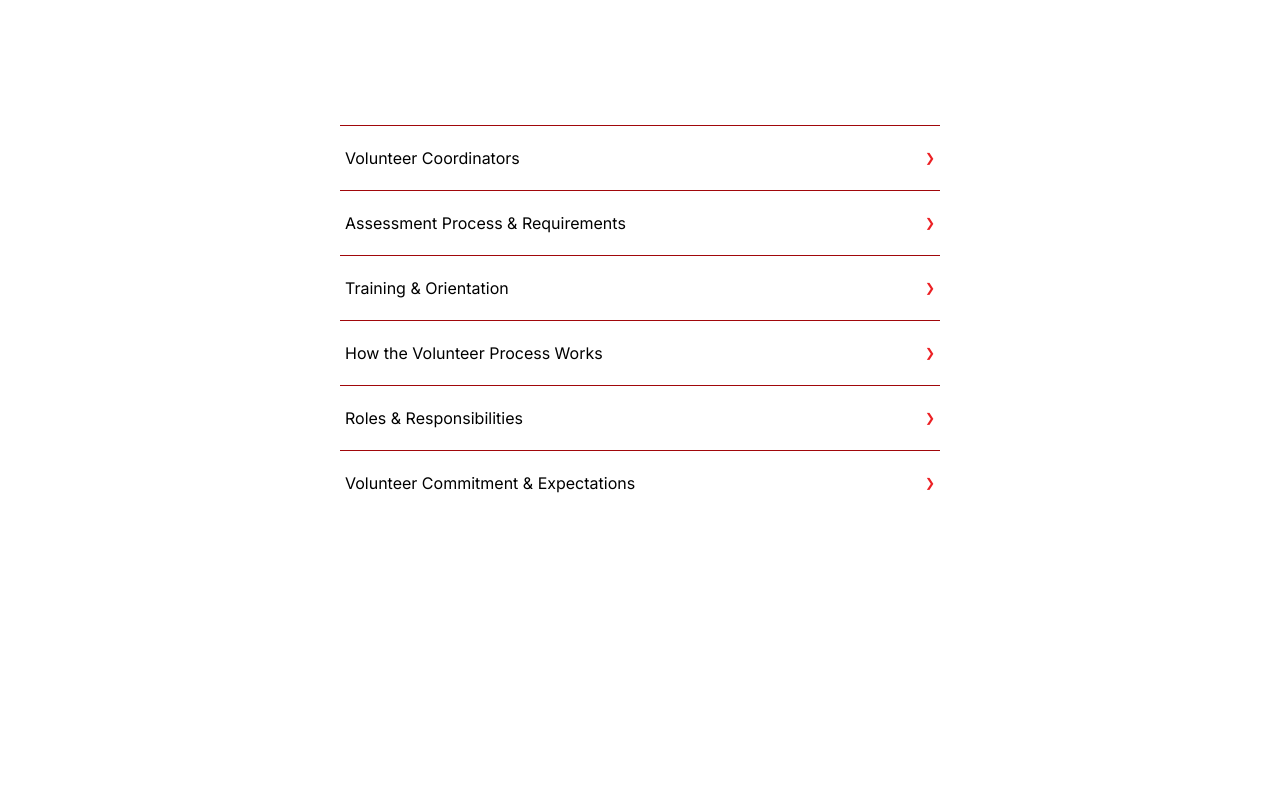
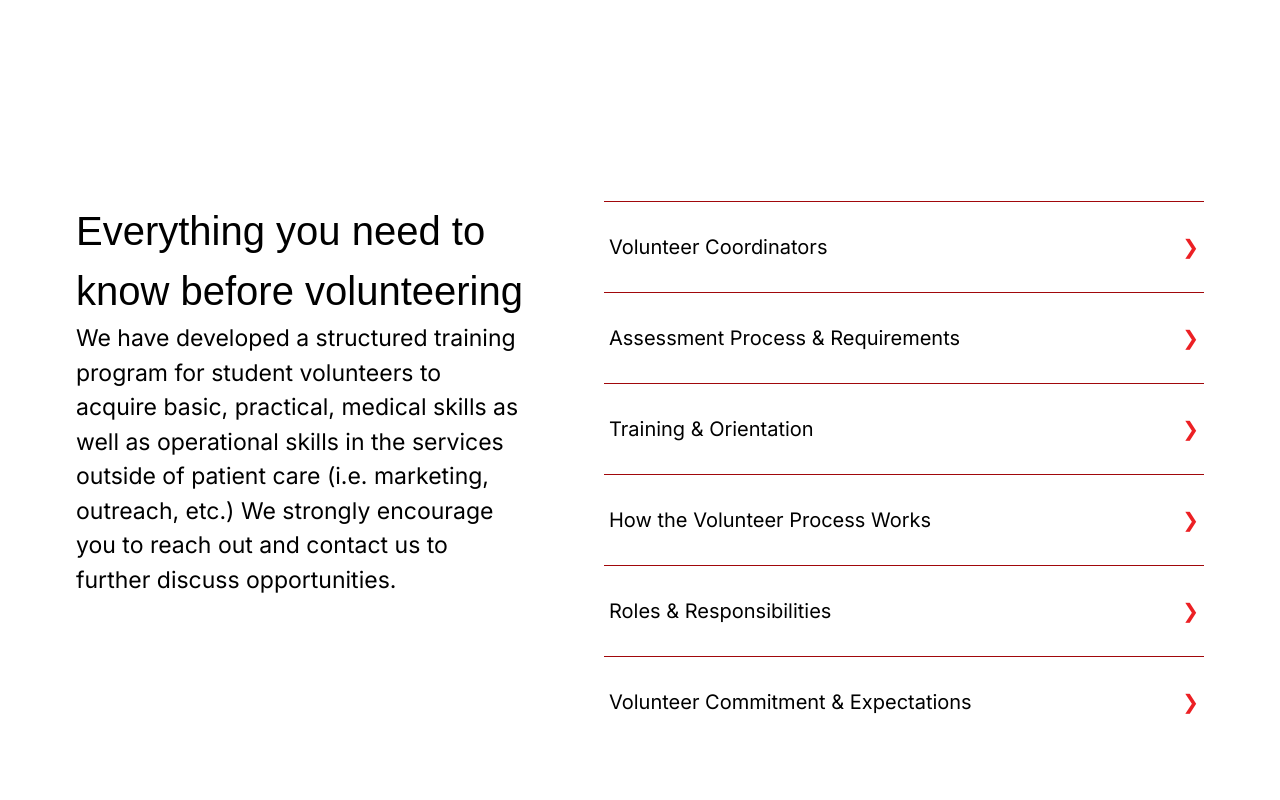
Before and after one commit to dylsub/SHIFAClinicWebsite, a Next.js app: page /get-involved in a window 1280 px wide. Shown: the part 680-1480 px from the top of the page. Built offline with nearby package versions, Linux system fonts and the light colour scheme; a web font is replaced by a local one.

Commit message:
finished getinvolvedfaq :)

```diff
--- a/app/(components)/get-involved/FAQ/DropdownColumn.jsx
+++ b/app/(components)/get-involved/FAQ/DropdownColumn.jsx
@@ -1,7 +1,7 @@
 import React from "react";
 import DropDownPanel from "../../reusables/DropDownPanel";
 
-const DropdownColumn = () => {
+const DropdownColumn = ({ columnSize }) => {
   // Devin + Faris
   // Create a column of 6 FAQ dropdowns (Refer to Figma)
   // It should be 600px or so wide (Not set)
@@ -11,35 +11,35 @@ const DropdownColumn = () => {
     <DropDownPanel
       buttonText={"Volunteer Coordinators"}
       dropdownText={"The volunteer coordinators at SHIFA Clinic oversee the recruitment, scheduling, and support of volunteers, ensuring all operations run smoothly and efficiently."}
-      size={"600px"}
+      size={columnSize}
     ></DropDownPanel>
 
     <DropDownPanel
       buttonText={"Assessment Process & Requirements"}
       dropdownText={"Volunteers are required to meet specific eligibility criteria and undergo an application process that includes an assessment of their skills, background, and commitment to serving the community."}
-      size={"600px"}
+      size={columnSize}
     ></DropDownPanel>
 
     <DropDownPanel
       buttonText={"Training & Orientation"}
       dropdownText={"New volunteers participate in a structured training and orientation program where they learn essential healthcare skills such as history taking and obtaining vital signs under supervision."}
-      size={"600px"}
+      size={columnSize}
     ></DropDownPanel>
 
     <DropDownPanel
       buttonText={"How the Volunteer Process Works"}
       dropdownText={"The volunteer process involves applying through a formal system, attending an orientation, completing training, and then actively participating in various healthcare-related tasks at the clinic."}
-      size={"600px"}
+      size={columnSize}
     ></DropDownPanel>
     <DropDownPanel
       buttonText={"Roles & Responsibilities"}
       dropdownText={"Volunteers take on a variety of roles based on their skills and interests, ranging from clinical tasks like assisting healthcare providers to non-clinical support such as administrative work and marketing."}
-      size={"600px"}
+      size={columnSize}
     ></DropDownPanel>
     <DropDownPanel
       buttonText={"Volunteer Commitment & Expectations"}
       dropdownText={"Volunteers can expect to commit 10-15 hours of work to Shifa Clinic on a weekly basis, assisting in basic administrative tasks, patient care, and vital analysis."}
-      size={"600px"}
+      size={columnSize}
     ></DropDownPanel>
   </div>;
 };
--- a/app/(components)/get-involved/FAQ/GetInvolvedFAQ.jsx
+++ b/app/(components)/get-involved/FAQ/GetInvolvedFAQ.jsx
@@ -1,4 +1,6 @@
 import React from 'react'
+import TextColumn from './TextColumn'
+import DropdownColumn from './DropdownColumn'
 
 const GetInvolvedFAQ = () => {
     // Devin + Faris
@@ -9,10 +11,15 @@ const GetInvolvedFAQ = () => {
     // Style accordingly
 
   return (
-    <div>
-
+    <div className = "getInvolvedFAQ" style = {{ display: 'flex', flexDirection: 'row', gap: '1rem', alignItems: 'flex-start', margin: '60px'}}>
+      <div className = "textColumn" style = {{ flex: '1', boxSizing: 'border-box', padding: '1rem', marginRight: '30px'}}>
+        <TextColumn />
+      </div>
+      <div className = "dropdownColumn" style = {{ flex: '1', boxSizing: 'border-box', padding: '1rem'}}>
+        <DropdownColumn columnSize={"600px"} />
+      </div>
     </div>
-  )
-}
+  );
+};
 
 export default GetInvolvedFAQ
--- a/app/(components)/get-involved/FAQ/GetInvolvedFAQ.module.css
+++ b/app/(components)/get-involved/FAQ/GetInvolvedFAQ.module.css
@@ -0,0 +1,22 @@
+.getInvolvedFAQ {
+    display: flex;
+    flex-direction: row; /* default anyway, but explicit for clarity */
+    gap: 1rem;
+    /* optionally: flex-wrap: wrap; if you want them to stack on tiny screens */
+    align-items: flex-start; /* if you want them aligned at the top */
+  }
+
+  /* Let each column fill up about half */
+  .textColumn, .dropdownColumn {
+    flex: 1;              /* each gets half of the container width */
+    box-sizing: border-box;
+    padding: 1rem;        /* for spacing */
+  }
+
+  /* For debugging, you could color them in temporarily: */
+  .textColumn {
+    background-color: #f0f0f0;
+  }
+  .dropdownColumn {
+    background-color: #fff8f8;
+  }
--- a/app/(components)/get-involved/FAQ/TextColumn.jsx
+++ b/app/(components)/get-involved/FAQ/TextColumn.jsx
@@ -8,7 +8,11 @@ const TextColumn = () => {
 
   return (
     <div>
-
+      <h1>Everything you need to know before volunteering</h1>
+      <h4>We have developed a structured training program for student volunteers to acquire basic,
+        practical, medical skills as well as operational skills in the services outside of patient care
+        (i.e. marketing, outreach, etc.) We strongly encourage you to reach out and contact us to further
+        discuss opportunities.</h4>
     </div>
   )
 }
--- a/app/(components)/reusables/DropDownPanel.module.css
+++ b/app/(components)/reusables/DropDownPanel.module.css
@@ -5,8 +5,8 @@
 
 .dropdownButton {
   background-color: white;
-  padding: 20px 5px;
-  font-size: 16px;
+  padding: 30px 5px;
+  font-size: 20px;
   color: #000;
   display: flex;
   justify-content: space-between;
@@ -21,7 +21,7 @@
 
 .dropdownButton::after {
   content: "\276F";
-  font-size: 12px;
+  font-size: 20px;
   color: #ec2024;
   transform: rotate(0deg);
   transition: transform 0.3s ease;
@@ -29,7 +29,7 @@
 
 .dropdownButton.open::after {
   content: "\276F";
-  font-size: 12px;
+  font-size: 20px;
   color: #ec2024;
   transform: rotate(90deg);
   transition: transform 0.3s ease;
@@ -38,7 +38,7 @@
 .dropdownMenu {
   background-color: #e2e2e2;
   padding: 20px;
-  font-size: 12px;
+  font-size: 15px;
   color: #333;
   line-height: 1.5;
   border-top: 1px solid #ccc;
--- a/app/get-involved/page.js
+++ b/app/get-involved/page.js
@@ -7,6 +7,7 @@ import BackgroundDarkGreyWrapper from "../(components)/reusables/BackgroundDarkG
 import Contact from "../(components)/reusables/Contact";
 import DropDownPanel from "../(components)/reusables/DropDownPanel";
 import DropdownColumn from "../(components)/get-involved/FAQ/DropdownColumn";
+import GetInvolvedFAQ from "../(components)/get-involved/FAQ/GetInvolvedFAQ";
 
 const GetInvolved = () => {
   return (
@@ -21,7 +22,7 @@ const GetInvolved = () => {
       ></HeroQuote>
 
       <BackgroundWhiteWrapper>
-        <DropdownColumn></DropdownColumn>
+        <GetInvolvedFAQ></GetInvolvedFAQ>
       </BackgroundWhiteWrapper>
 
       <BackgroundWhiteWrapper>
```
Also changed, not shown: app/(components)/get-involved/FAQ/TextColumn.module.css (+17 -0 lines), 1 other file (tests, documents, lock files or other folders).
